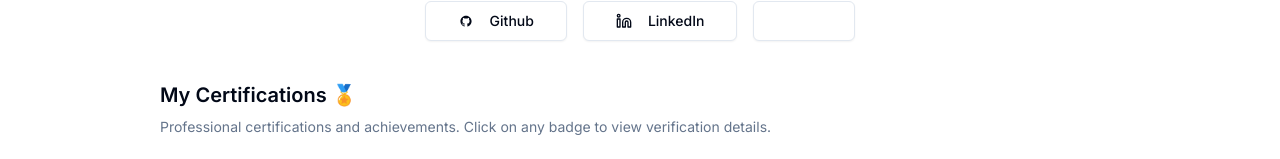
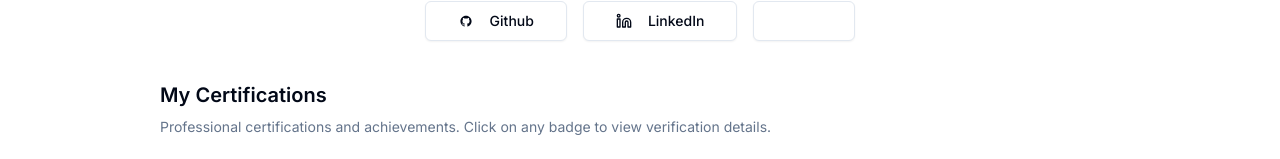
Before and after one commit to apella1/next-portfolio, a Next.js app: page /about in a window 1280 px wide. Shown: the part 348-507 px from the top of the page. Built offline with nearby package versions, Linux system fonts and the light colour scheme; some icons are missing.

Commit message:
fix: remove certs emoji

```diff
--- a/components/about/certifications.tsx
+++ b/components/about/certifications.tsx
@@ -16,7 +16,7 @@ export default function Certifications({ certifications }: Props) {
       <div className="mb-6">
         <div className="mb-6">
           <h3 className="text-xl font-semibold mb-2 flex items-center gap-2">
-            My Certifications 🏅
+            My Certifications
           </h3>
           <p className="text-sm text-muted-foreground mb-4">
             Professional certifications and achievements. Click on any badge to
```
